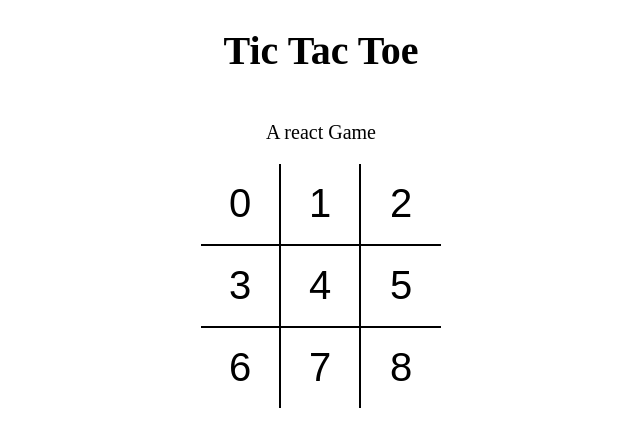
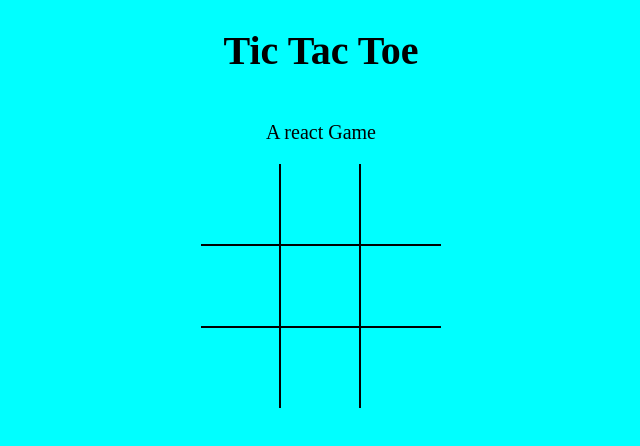
Before and after one commit to SakshiDas/tictactoe_react, a React (Vite) app: page / in a window 1280 px wide. Shown: the top 446 px of the page, without its empty margins (319-959 px from the left). Built offline with nearby package versions, Linux system fonts and the light colour scheme.

Commit message:
added board state

```diff
--- a/src/components/Board.jsx
+++ b/src/components/Board.jsx
@@ -1,24 +1,52 @@
-import React from 'react';
+import React, { useState } from 'react';
 import Square from './Square';
+
 const Board = () => {
+  const [board, setBoard] = useState(Array(9).fill(null));
+  const [isXNext, setIsXNext] = useState(false);
+  const handleSquareClick = position => {
+    if (board[position]) {
+      return;
+    }
+    setBoard(prev => {
+      return prev.map((square, pos) => {
+        if (pos === position) {
+          return isXNext ? 'X' : '0';
+        }
+
+        return square;
+      });
+    });
+    setIsXNext(prev => !prev);
+  };
+  const renderSquare = position => {
+    return (
+      <Square
+        value={board[position]}
+        onClick={() => {
+          handleSquareClick(position);
+        }}
+      />
+    );
+  };
   return (
     <div className="board">
       <div className="board-row">
-        <Square value={0} />
-        <Square value={1} />
-        <Square value={2} />
+        {renderSquare(0)}
+        {renderSquare(1)}
+        {renderSquare(2)}
       </div>
 
       <div className="board-row">
-        <Square value={3} />
-        <Square value={4} />
-        <Square value={5} />
+        {renderSquare(3)}
+        {renderSquare(4)}
+        {renderSquare(5)}
       </div>
 
       <div className="board-row">
-        <Square value={6} />
-        <Square value={7} />
-        <Square value={8} />
+        {renderSquare(6)}
+        {renderSquare(7)}
+        {renderSquare(8)}
       </div>
     </div>
   );
--- a/src/components/Square.jsx
+++ b/src/components/Square.jsx
@@ -1,8 +1,8 @@
 import React from 'react';
 
-const Square = ({ value }) => {
+const Square = ({ value, onClick }) => {
   return (
-    <button type="button" className="square">
+    <button type="button" className="square" onClick={onClick}>
       {value}
     </button>
   );
--- a/src/styles/root.scss
+++ b/src/styles/root.scss
@@ -1,6 +1,7 @@
 body {
   padding: 0;
   margin: 0;
+  background-color: aqua;
 }
 
 button {
```
